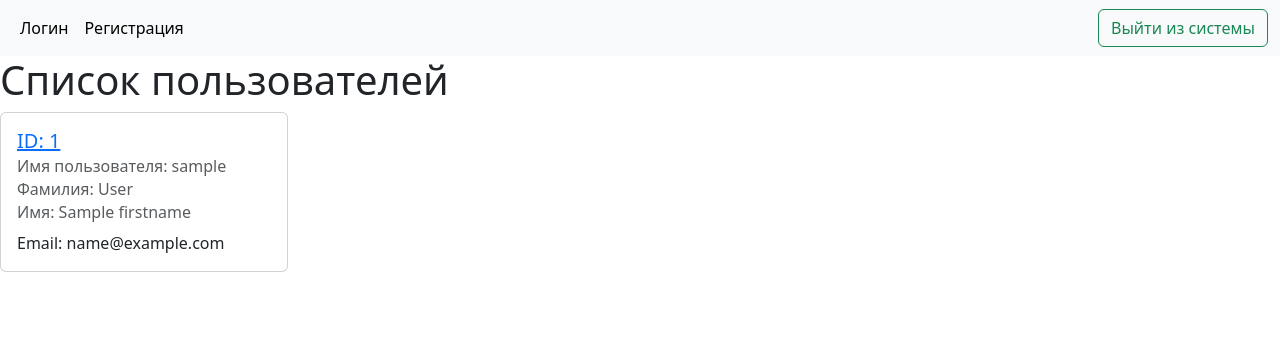
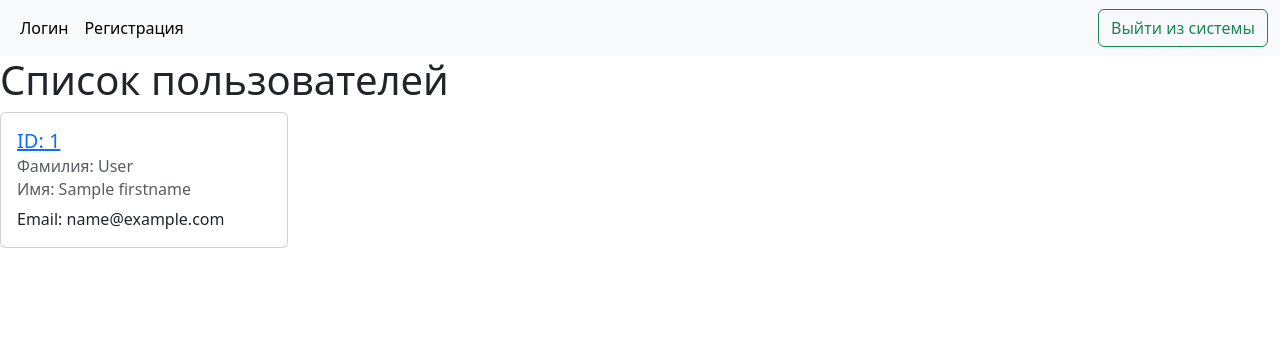
Before and after one commit to Dmitriy-Kozlov/opentask, a FastAPI app: template templates/users.html in a window 1280 px wide. Shown: the top 356 px of the page. Run offline with FastAPI, Linux system fonts and the light colour scheme; the template is opened without the code that fills it: most values are stand-ins (such as "Sample title", 1, 10 or a date in 2020); parts of the project's set-up code (start-up, migrations or seed data) failed here and were passed over.

Commit message:
remove username in users.html

```diff
--- a/templates/users.html
+++ b/templates/users.html
@@ -14,7 +14,7 @@
     <h5 class="card-title">
         <a href="/pages/tasks/user/{{user.id}}">ID: {{ user.id }}</a>
     </h5>
-    <h6 class="card-subtitle mb-2 text-body-secondary">Имя пользователя: {{ user.username }}</h6>
+<!--    <h6 class="card-subtitle mb-2 text-body-secondary">Имя пользователя: {{ user.username }}</h6>-->
     <h6 class="card-subtitle mb-2 text-body-secondary">Фамилия: {{ user.lastname }}</h6>
     <h6 class="card-subtitle mb-2 text-body-secondary">Имя: {{ user.firstname }}</h6>
     <p class="card-text">Email: {{ user.email }}</p>
```
